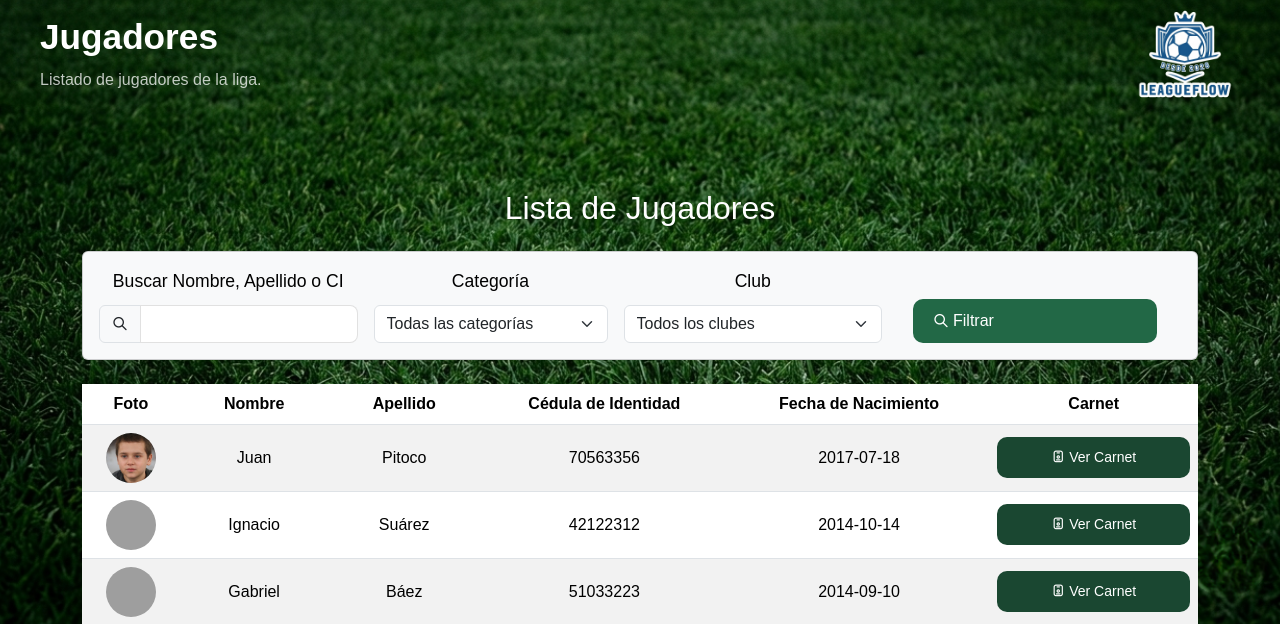
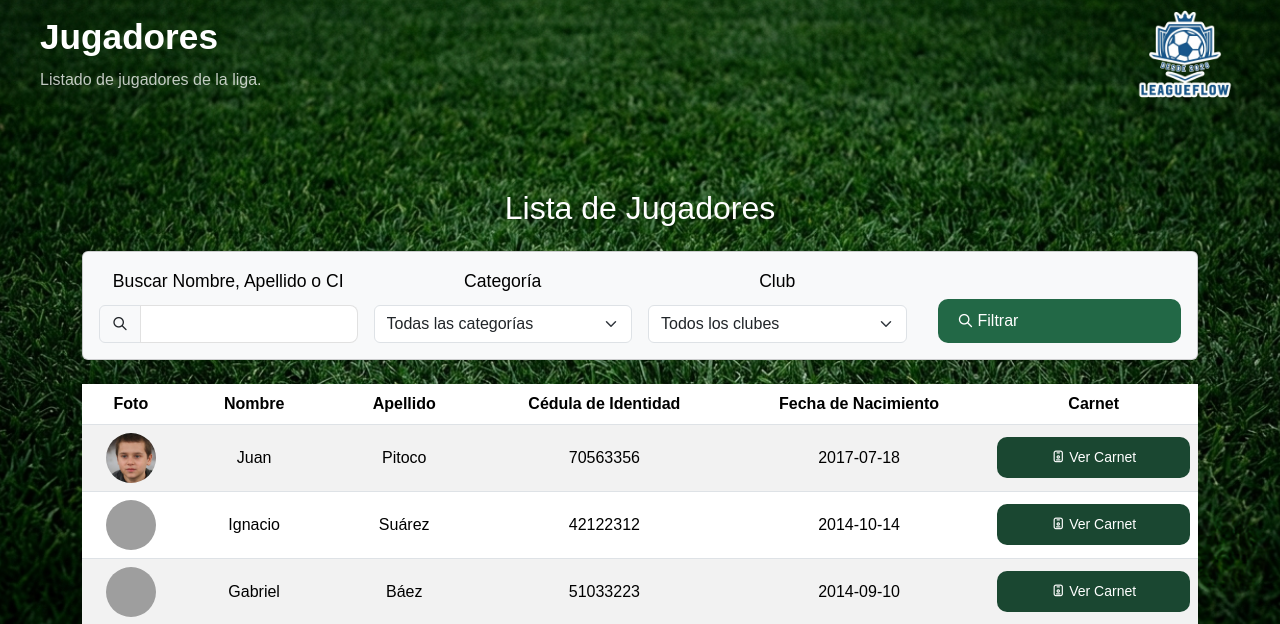
Before and after one commit to loretex23/Proyecto---MateTech, a PHP site: page /jugadores.php in a window 1280 px wide. Shown: the part 117-741 px from the top of the page. Run offline with PHP 8.4, Linux system fonts and the light colour scheme; the visitor is signed in with stand-in values (Sample User, id 1); data comes from the database, SQL or seed files in the repository; grey boxes are pictures that could not be loaded.

```diff
--- a/paginas/jugadores.php
+++ b/paginas/jugadores.php
@@ -91,7 +91,7 @@ function options_cat(array $categorias, string $selected_id = ''): string {
                     </div>
                 </div>
 
-                <div class="col-md-3" style="width:250px;">
+                <div class="col-md-3">
                     <label for="filtro_categoria" class="form-label font-weight-bold">Categoría</label>
                     <select class="form-select" id="filtro_categoria" name="categoria_id">
                         <option value="">Todas las categorías</option>
```
Also changed, not shown: paginas/partidos.php (+7 -7 lines), img/fotos/Foto_40130312.jpg (added), img/fotos/Foto_40798372.jpg (added), img/fotos/Foto_46677885.png (added), img/fotos/Foto_50123456.jpg (added), img/fotos/Foto_52553427.jpg (added).
